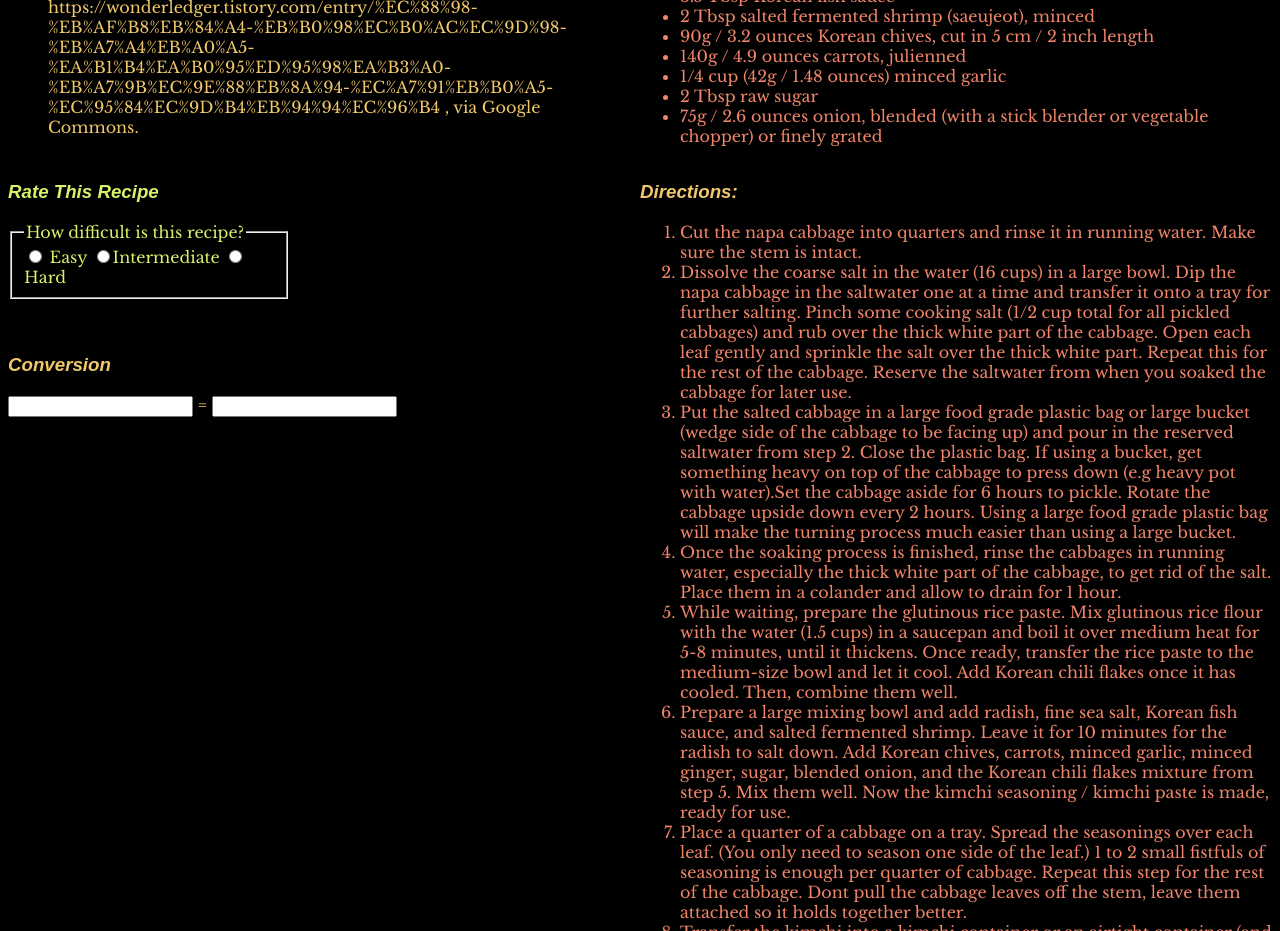
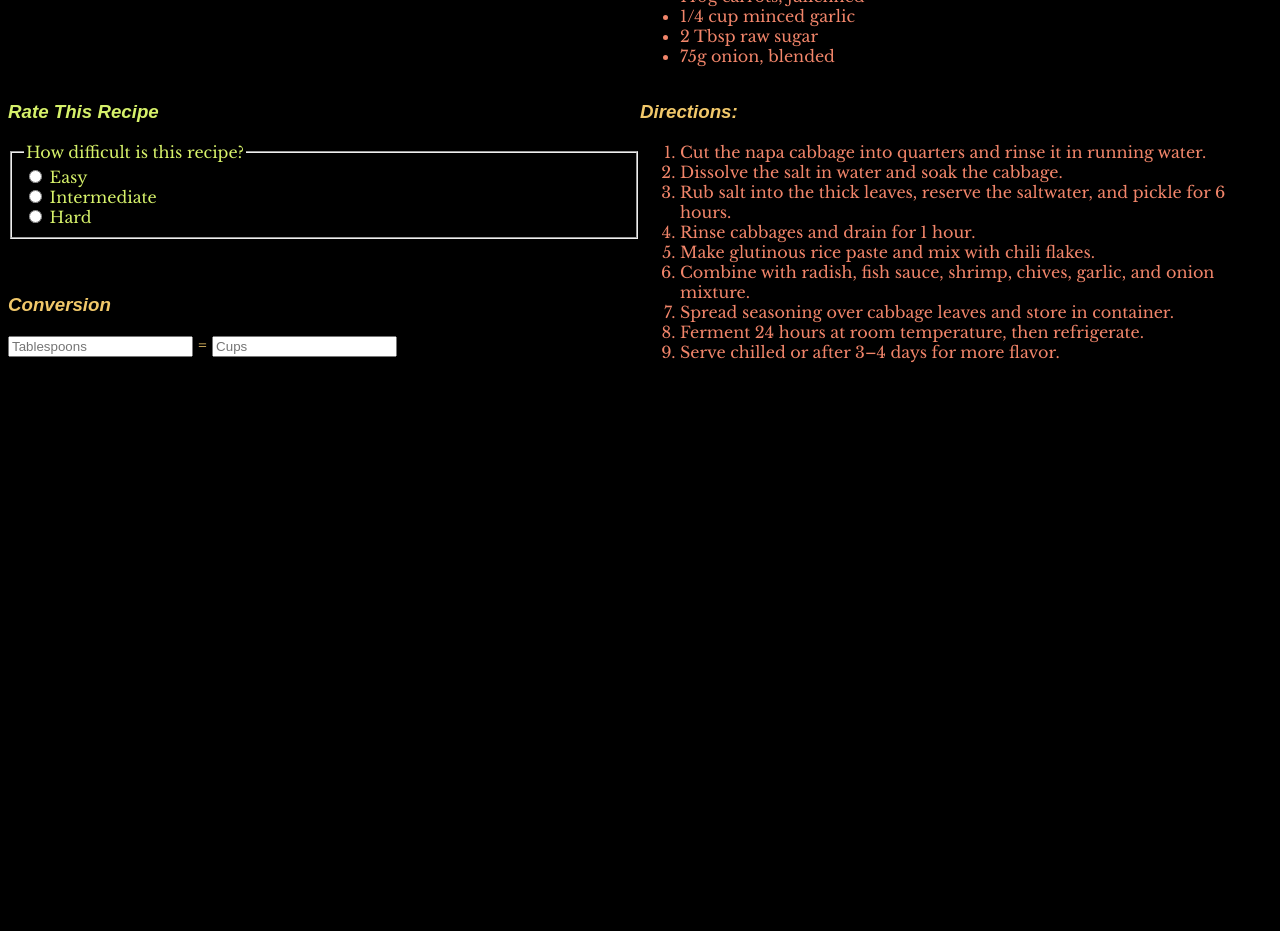
Before and after one commit to kristinayankovsky/CodingAssignment3, a plain HTML site: page index.html in a window 1280 px wide. Shown: the part 457-1388 px from the top of the page. After the commit the page ends 843 px from the top, so only its background shows below. Drawn offline with nearby package versions, Linux system fonts and the light colour scheme; a web font is replaced by a local one.

Commit message:
Update index.html

```diff
--- a/index.html
+++ b/index.html
@@ -5,114 +5,82 @@
   <meta charset="utf-8">
   <meta name="viewport" content="width=device-width, initial-scale=1, shrink-to-fit=no">
   <meta name="author" content="Kristina Yankovsky">
-    <title>Kimchi-Recipe</title>
-    <link rel="stylesheet" href="https://fonts.googleapis.com/css?family=DynaPuff|Libre Baskerville"/>
-    <link href="css/style.css" rel="stylesheet" type="text/css" />
+  <title>Kimchi Recipe</title>
 
 
+  <link rel="stylesheet" href="https://fonts.googleapis.com/css?family=DynaPuff|Libre+Baskerville">
+
+
+  <link href="css/style.css" rel="stylesheet" type="text/css">
 </head>
+
 <body>
   <h1>A Perfect Side of Goodness</h1>
   <h2>Kimchi</h2>
-    <p>This recipe is curated from "Kimchi Recipe (Napa Cabbage Kimchi)" written by Sue, and found on https://mykoreankitchen.com/kimchi-recipe/</p>
+  <p>This recipe is curated from "Kimchi Recipe (Napa Cabbage Kimchi)" written by Sue, and found on
+    <a href="https://mykoreankitchen.com/kimchi-recipe/" target="_blank">My Korean Kitchen</a>.
+  </p>
+
   <div class="wrapper">
-
     <div class="box1">
       <figure>
         <img src="images/kimchi-image.jpg" alt="Kimchi image, via Google" height="250">
-    <figcaption>Image by wonderledger,CC https://wonderledger.tistory.com/entry/%EC%88%98-%EB%AF%B8%EB%84%A4-%EB%B0%98%EC%B0%AC%EC%9D%98-%EB%A7%A4%EB%A0%A5-%EA%B1%B4%EA%B0%95%ED%95%98%EA%B3%A0-%EB%A7%9B%EC%9E%88%EB%8A%94-%EC%A7%91%EB%B0%A5-%EC%95%84%EC%9D%B4%EB%94%94%EC%96%B4 ,
-        via Google Commons.</figcaption>
-
+        <figcaption>Image by wonderledger, CC via Google Commons</figcaption>
       </figure>
     </div>
 
-
     <div class="box2">
       <h3>Ingredients:</h3>
-
       <ul>
-        <li>4kg (8.8 pounds) napa cabbage (Chinese cabbage), remove thick outer cabbage leaves</li>
+        <li>4kg napa cabbage (Chinese cabbage)</li>
         <li>16 cups (3840 ml) water</li>
-        <li>1.5 cups (285g / 10 ounces) Korean coarse sea salt or natural rock salt (for salt water)</li>
-        <li>1/2 cup (97g / 3.4 ounces) cooking salt, medium sized crystals (for sprinkle)</li>
-        <li>2 Tbsp glutinous rice flour (sweet rice flour)</li>
-        <li>1.5 cups (141g / 4.97 ounces) gochugaru (Korean chili flakes)</li>
-        <li>540g / 19 ounces Korean radish or daikon radish, julienned</li>
-        <li>1 Tbsp fine sea salt(cabbage)</li>
+        <li>1.5 cups Korean coarse sea salt</li>
+        <li>1/2 cup cooking salt</li>
+        <li>2 Tbsp glutinous rice flour</li>
+        <li>1.5 cups gochugaru (Korean chili flakes)</li>
+        <li>540g daikon radish, julienned</li>
+        <li>1 Tbsp fine sea salt</li>
         <li>3.5 Tbsp Korean fish sauce</li>
-        <li>2 Tbsp salted fermented shrimp (saeujeot), minced</li>
-        <li>90g / 3.2 ounces Korean chives, cut in 5 cm / 2 inch length</li>
-        <li>140g / 4.9 ounces carrots, julienned</li>
-        <li>1/4 cup (42g / 1.48 ounces) minced garlic</li>
+        <li>2 Tbsp salted fermented shrimp</li>
+        <li>90g Korean chives, cut 2-inch</li>
+        <li>140g carrots, julienned</li>
+        <li>1/4 cup minced garlic</li>
         <li>2 Tbsp raw sugar</li>
-        <li>75g / 2.6 ounces onion, blended (with a stick blender or vegetable chopper) or finely grated</li>
-
+        <li>75g onion, blended</li>
+      </ul>
     </div>
   </div>
 
   <div class="wrapper">
+    <div class="box3">
+      <h3 class="rate">Rate This Recipe</h3>
+      <fieldset>
+        <legend>How difficult is this recipe?</legend>
+        <label><input type="radio" name="difficulty" value="easy"> Easy</label><br>
+        <label><input type="radio" name="difficulty" value="medium"> Intermediate</label><br>
+        <label><input type="radio" name="difficulty" value="hard"> Hard</label>
+      </fieldset>
 
-      <div class="box3">
-
-    </ul>
-    <h3 class="rate">Rate This Recipe</h3>
-    <fieldset style="width: 250px;">
-      <legend>How difficult is this recipe?</legend>
-        <input type="radio" id="easy" name="easy"> Easy
-        <input type="radio" id="med" name="med">Intermediate
-        <input type="radio" id="hard" name="hard"> Hard
-    </fieldset>
       <p>&nbsp;</p>
       <h3>Conversion</h3>
-    <input type="text" id="tblspn" name ="tblspn">
-    =
-    <input type="text" id="cups" name="cups">
+      <input type="text" id="tblspn" name="tblspn" placeholder="Tablespoons"> =
+      <input type="text" id="cups" name="cups" placeholder="Cups">
     </div>
 
-    <!-- <h3>Equipment</h3>
-    <ul>
-        <li>Sharp knife</li>
-        <li>Large bowl</li>
-        <li>Tray</li>
-        <li>(Food grade) plastic bag/ Large bucket</li>
-        <li>Heavy object(to press the kimchi in bucket)</li>
-        <li>Colander</li>
-        <li>Saucepan</li>
-        <li>Medium bowl</li>
-        <li>Blender</li>
-        <li>Gloves</li>
-        <li>Container</li>
-
-    </ul>   -->
     <div class="box4">
       <h3>Directions:</h3>
       <ol>
-        <li>Cut the napa cabbage into quarters and rinse it in running water. Make sure the stem is intact.</li>
-        <li> Dissolve the coarse salt in the water (16 cups) in a large bowl. Dip the napa cabbage in the saltwater one at a time and transfer it onto a tray for further salting.
-            Pinch some cooking salt (1/2 cup total for all pickled cabbages) and rub over the thick white part of the cabbage.
-            Open each leaf gently and sprinkle the salt over the thick white part.
-            Repeat this for the rest of the cabbage. Reserve the saltwater from when you soaked the cabbage for later use.
-        </li>
-        <li> Put the salted cabbage in a large food grade plastic bag or large bucket (wedge side of the cabbage to be facing up) and pour in the reserved saltwater from step 2.
-            Close the plastic bag. If using a bucket, get something heavy on top of the cabbage to press down (e.g heavy pot with water).Set the cabbage aside for 6 hours to pickle.
-            Rotate the cabbage upside down every 2 hours. Using a large food grade plastic bag will make the turning process much easier than using a large bucket.
-        </li>
-        <li>Once the soaking process is finished, rinse the cabbages in running water, especially the thick white part of the cabbage, to get rid of the salt.
-         Place them in a colander and allow to drain for 1 hour.</li>
-        <li> While waiting, prepare the glutinous rice paste. Mix glutinous rice flour with the water (1.5 cups) in a saucepan and boil it over medium heat for 5-8 minutes, until it thickens.
-         Once ready, transfer the rice paste to the medium-size bowl and let it cool. Add Korean chili flakes once it has cooled. Then, combine them well.</li>
-        <li>Prepare a large mixing bowl and add radish, fine sea salt, Korean fish sauce, and salted fermented shrimp. Leave it for 10 minutes for the radish to salt down.
-            Add Korean chives, carrots, minced garlic, minced ginger, sugar, blended onion, and the Korean chili flakes mixture from step 5. Mix them well.
-            Now the kimchi seasoning / kimchi paste is made, ready for use.</li>
-        <li>Place a quarter of a cabbage on a tray. Spread the seasonings over each leaf. (You only need to season one side of the leaf.)
-            1 to 2 small fistfuls of seasoning is enough per quarter of cabbage.
-             Repeat this step for the rest of the cabbage. Dont pull the cabbage leaves off the stem, leave them attached so it holds together better.</li>
-        <li>Transfer the kimchi into a kimchi container or an airtight container (and put the lid on). Leave it out at room temperature for 24 hours, then move it to the refrigerator.
-            While you can start eating it once its chilled, you may want to wait 3-4 more days for it to develop more flavor.</li>
-        <li> Once the kimchi is ready to eat, chop a small portion and store it in a smaller glass container. This makes it more convenient to serve with your meal.
-            Keep the other batches intact in the large kimchi container. This way, you only cut it up as needed, which helps keep the remaining kimchi fresh longer. </li>
-
+        <li>Cut the napa cabbage into quarters and rinse it in running water.</li>
+        <li>Dissolve the salt in water and soak the cabbage.</li>
+        <li>Rub salt into the thick leaves, reserve the saltwater, and pickle for 6 hours.</li>
+        <li>Rinse cabbages and drain for 1 hour.</li>
+        <li>Make glutinous rice paste and mix with chili flakes.</li>
+        <li>Combine with radish, fish sauce, shrimp, chives, garlic, and onion mixture.</li>
+        <li>Spread seasoning over cabbage leaves and store in container.</li>
+        <li>Ferment 24 hours at room temperature, then refrigerate.</li>
+        <li>Serve chilled or after 3–4 days for more flavor.</li>
       </ol>
     </div>
   </div>
 </body>
+</html>
```
Lines whose indentation alone changed are shown as unchanged.
